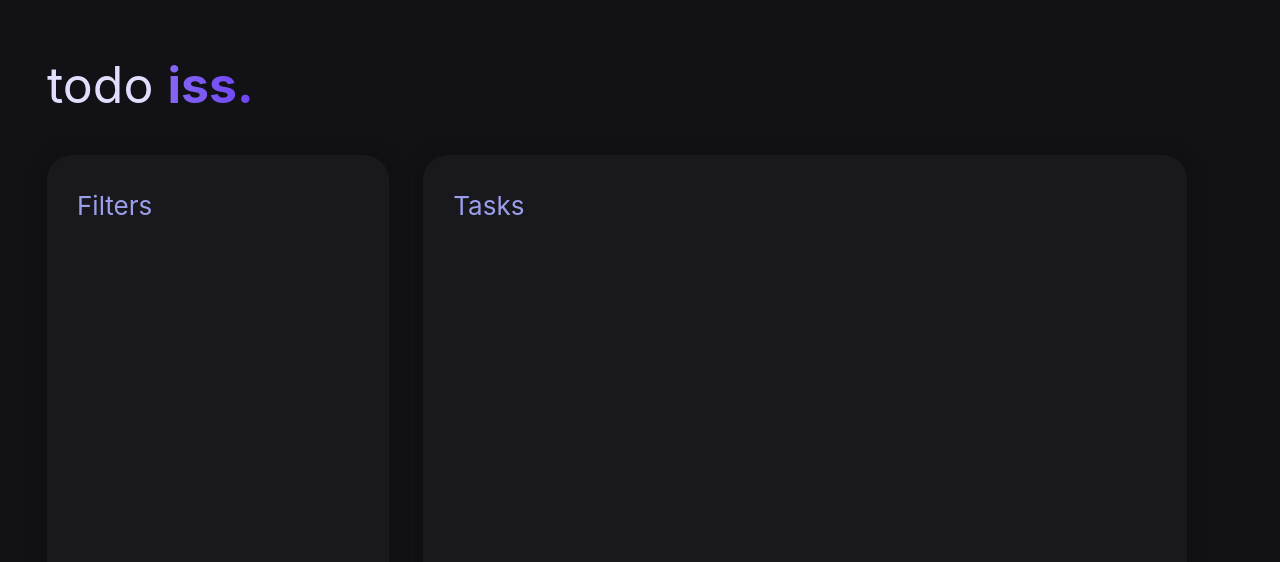
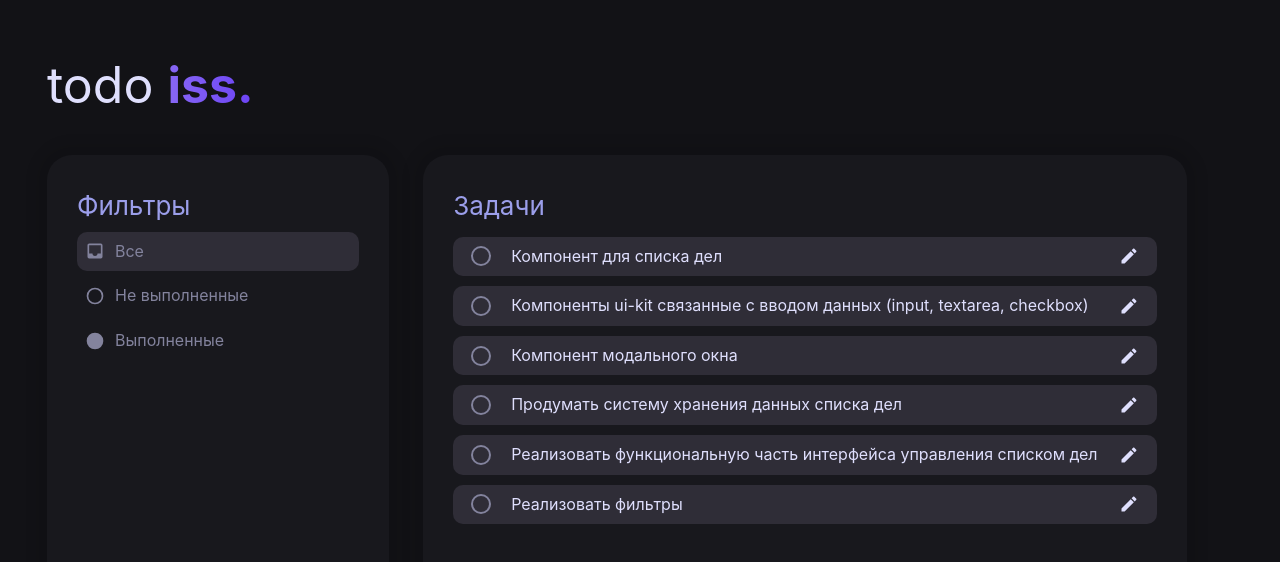
Before and after one commit to michaelWebDeveloper/TodoIss, a Vue app: page / in a window 1280 px wide. Shown: the top 562 px of the page. Built offline with nearby package versions, Linux system fonts and the light colour scheme.

Commit message:
* added icons and ui kit components * added ui components * added raw version of partially working app

```diff
--- a/src/App.vue
+++ b/src/App.vue
@@ -1,9 +1,49 @@
 <script setup lang="ts">
-/**
- * Поскольку мне не очень интересно делать тестовые задания в свободное время,
- * я решил сделать что-то без ui фремфорков, чтобы мне было поинтереснее
- */
+import {ref} from "vue";
+import IssTaskItem from '@/components/ui-kit/IssTaskItem.vue';
+import IssFilterItem from '@/components/ui-kit/IssFilterItem.vue';
+import IconInbox from '@/components/icons/IconInbox.vue';
+import IconDone from '@/components/icons/IconDone.vue';
+import IconNotDone from '@/components/icons/IconNotDone.vue';
 
+const todoItems = ref([
+    {
+      id: 1,
+      name: 'Компонент для списка дел',
+      description: 'Нужно учитывать скролл в случае если дел будет больше чем экран',
+      isDone: false
+    },
+    {
+      id: 2,
+      name: 'Компоненты ui-kit связанные с вводом данных (input, textarea, checkbox)',
+      description: 'Нужно учитывать вылидацию данных (не позволять пустые либо слишком объёмные данные)',
+      isDone: false
+    },
+    {
+      id: 3,
+      name: 'Компонент модального окна',
+      description: '',
+      isDone: false
+    },
+    {
+      id: 4,
+      name: 'Продумать систему хранения данных списка дел',
+      description: 'Нужно продумать каким образом обеспечивать сихранизацию данных между pinia и localstorage',
+      isDone: false
+    },
+    {
+      id: 4,
+      name: 'Реализовать функциональную часть интерфейса управления списком дел',
+      description: 'Добавление задачи, Редактирование задачи, Выбор задач для удаления, Удаление списка задач',
+      isDone: false
+    },
+    {
+      id: 4,
+      name: 'Реализовать фильтры',
+      description: 'Добавить геттеры в стор задач.',
+      isDone: false
+    },
+])
 </script>
 
 <template>
@@ -19,12 +59,31 @@
     <div class="todo">
       <!-- Filters -->
       <aside class="card todo-filters">
-        <h2 class="todo-title">filters</h2>
+        <h2 class="todo-title">Фильтры</h2>
+
+        <IssFilterItem text="Все" :is-active="true">
+          <icon-inbox/>
+        </IssFilterItem>
+
+        <IssFilterItem text="Не выполненные" :is-active="false">
+          <icon-done/>
+        </IssFilterItem>
+
+        <IssFilterItem text="Выполненные" :is-active="false">
+          <icon-not-done/>
+        </IssFilterItem>
+
       </aside>
 
       <!-- TodoList -->
       <main class="card todo-todo_list">
-        <h2 class="todo-title">tasks</h2>
+        <h2 class="todo-title">Задачи</h2>
+        <IssTaskItem
+            v-for="todo in todoItems"
+            :key="todo.id"
+            @changeState="todo.isDone = !todo.isDone"
+            :todo-item="todo"
+        />
       </main>
     </div>
   </div>
--- a/src/assets/base.css
+++ b/src/assets/base.css
@@ -1,13 +1,15 @@
 :root {
   --background: #121216;
   --background-soft: #18181d;
-  --hover-color: #2f2d37;
+  --background-interactable: rgb(47, 45, 55);
+  --background-interactable-hover: rgba(47, 45, 55, 0.7);
 
   --heading-color: #9b9eea;
   --icon-color: #83839d;
   --text-color: #dfdffd;
   --accent-color: #825ef6;
-  --accent-gradient: linear-gradient(90deg, rgb(135, 103, 244) 0%, rgb(108, 67, 245) 100%)
+  --accent-gradient: linear-gradient(90deg, rgb(135, 103, 244) 0%, rgb(108, 67, 245) 100%);
+  --accent-gradient-button: linear-gradient(130deg, rgb(112, 76, 245) 0%, rgb(40, 5, 166) 100%);
 
 }
 
--- /dev/null
+++ b/src/components/icons/IconDeleteChecked.vue
@@ -0,0 +1,16 @@
+<template>
+  <svg xmlns="http://www.w3.org/2000/svg" :width="size" :height="size" fill="currentColor" viewBox="0 0 24 24">
+    <path d="M19,3H5A2,2 0 0,0 3,5V19A2,2 0 0,0 5,21H19A2,2 0 0,0 21,19V5A2,2 0 0,0 19,3M19,19H5V5H19V19M17,17H7V7H17V17Z" />
+  </svg>
+</template>
+
+<script setup>
+import { defineProps } from "vue";
+
+defineProps({
+  size: {
+    type: Number,
+    default: 20,
+  }
+})
+</script>
--- /dev/null
+++ b/src/components/icons/IconDeleteUnchecked.vue
@@ -0,0 +1,16 @@
+<template>
+  <svg xmlns="http://www.w3.org/2000/svg" :width="size" :height="size" fill="currentColor" viewBox="0 0 24 24">
+    <path d="M19,3H5C3.89,3 3,3.89 3,5V19A2,2 0 0,0 5,21H19A2,2 0 0,0 21,19V5C21,3.89 20.1,3 19,3M19,5V19H5V5H19Z" />
+  </svg>
+</template>
+
+<script setup>
+import { defineProps } from "vue";
+
+defineProps({
+  size: {
+    type: Number,
+    default: 20,
+  }
+})
+</script>
--- /dev/null
+++ b/src/components/icons/IconDone.vue
@@ -0,0 +1,16 @@
+<template>
+  <svg xmlns="http://www.w3.org/2000/svg" :width="size" :height="size" fill="currentColor" viewBox="0 0 24 24">
+    <path d="M12,20A8,8 0 0,1 4,12A8,8 0 0,1 12,4A8,8 0 0,1 20,12A8,8 0 0,1 12,20M12,2A10,10 0 0,0 2,12A10,10 0 0,0 12,22A10,10 0 0,0 22,12A10,10 0 0,0 12,2Z" />
+  </svg>
+</template>
+
+<script setup>
+import { defineProps } from "vue";
+
+defineProps({
+  size: {
+    type: Number,
+    default: 20,
+  }
+})
+</script>
--- /dev/null
+++ b/src/components/icons/IconEdit.vue
@@ -0,0 +1,16 @@
+<template>
+  <svg xmlns="http://www.w3.org/2000/svg" :width="size" :height="size" fill="currentColor" viewBox="0 0 24 24">
+    <path d="M20.71,7.04C21.1,6.65 21.1,6 20.71,5.63L18.37,3.29C18,2.9 17.35,2.9 16.96,3.29L15.12,5.12L18.87,8.87M3,17.25V21H6.75L17.81,9.93L14.06,6.18L3,17.25Z" />
+  </svg>
+</template>
+
+<script setup>
+import { defineProps } from "vue";
+
+defineProps({
+  size: {
+    type: Number,
+    default: 20,
+  }
+})
+</script>
--- /dev/null
+++ b/src/components/icons/IconInbox.vue
@@ -0,0 +1,16 @@
+<template>
+  <svg xmlns="http://www.w3.org/2000/svg" :width="size" :height="size" fill="currentColor" viewBox="0 0 24 24">
+    <path d="M19,15H15A3,3 0 0,1 12,18A3,3 0 0,1 9,15H5V5H19M19,3H5C3.89,3 3,3.9 3,5V19A2,2 0 0,0 5,21H19A2,2 0 0,0 21,19V5A2,2 0 0,0 19,3Z" />
+  </svg>
+</template>
+
+<script setup>
+import { defineProps } from "vue";
+
+defineProps({
+  size: {
+    type: Number,
+    default: 20,
+  }
+})
+</script>
--- /dev/null
+++ b/src/components/icons/IconNotDone.vue
@@ -0,0 +1,16 @@
+<template>
+  <svg xmlns="http://www.w3.org/2000/svg" :width="size" :height="size" fill="currentColor" viewBox="0 0 24 24">
+    <path d="M12,2A10,10 0 0,0 2,12A10,10 0 0,0 12,22A10,10 0 0,0 22,12A10,10 0 0,0 12,2Z" />
+  </svg>
+</template>
+
+<script setup>
+import { defineProps } from "vue";
+
+defineProps({
+  size: {
+    type: Number,
+    default: 20,
+  }
+})
+</script>
--- /dev/null
+++ b/src/components/ui-kit/IssFilterItem.vue
@@ -0,0 +1,47 @@
+<script setup lang="ts">
+import { defineEmits, defineProps} from "vue";
+
+
+defineProps({
+  isActive: {
+    type: Boolean,
+    default: false
+  },
+  text: {
+    type: String,
+    default: ''
+  }
+})
+
+defineEmits(['changeState'])
+</script>
+
+<template>
+    <div class="filter-item" :class="{active: isActive}">
+      <slot></slot>
+      <div class="filter-item_text">{{text}}</div>
+    </div>
+
+</template>
+
+<style scoped>
+.filter-item{
+  padding: 7px 8px;
+  border-radius: 10px;
+  margin-top: 5px;
+  display: flex;
+  align-items: center;
+  color: var(--icon-color);
+  cursor: pointer;
+}
+.filter-item:hover{
+  background-color: var(--background-interactable-hover);
+}
+.filter-item_text{
+  font-size: 16px;
+  margin-left: 10px;
+}
+.active{
+  background-color: var(--background-interactable);
+}
+</style>
--- /dev/null
+++ b/src/components/ui-kit/IssTaskItem.vue
@@ -0,0 +1,99 @@
+<script setup lang="ts">
+import { defineEmits, defineProps, PropType} from "vue";
+import { Todo } from '@/types/todoTypes'
+import IconEdit from '@/components/icons/IconEdit.vue'
+import IconDeleteChecked from '@/components/icons/IconDeleteChecked.vue'
+import IconDeleteUnchecked from '@/components/icons/IconDeleteUnchecked.vue'
+
+defineProps({
+  deleteChecked: {
+    type: Boolean,
+    default: false
+  },
+  deleteMode: {
+    type: Boolean,
+    default: false
+  },
+  todoItem: {
+    type: Object as PropType<Todo>,
+    required: true
+  }
+})
+
+defineEmits(['changeState', 'editItem', 'checkDeleteItem' ])
+</script>
+
+<template>
+  <div class="todo-wrapper">
+    <div class="todo-item" :class="{['is-done']: todoItem.isDone}">
+      <div class="todo-item_info">
+        <div @click="$emit('changeState')" class="todo-item_state" :class="{['is-done']: todoItem.isDone}"></div>
+        <div class="todo-item_text">{{todoItem.name}}</div>
+      </div>
+      <div class="todo-item_interface">
+        <IconEdit @click="$emit('editItem')" class="todo-item_edit" />
+      </div>
+    </div>
+
+
+    <div @click="$emit('checkDeleteItem')" v-if="deleteMode" class="todo-item_delete">
+      <IconDeleteChecked size="26" v-if="deleteChecked" />
+      <IconDeleteUnchecked size="26" v-else />
+    </div>
+  </div>
+
+</template>
+
+<style scoped>
+.todo-wrapper{
+  position: relative;
+}
+.todo-item{
+  background-color: var(--background-interactable);
+  padding: 7px 18px;
+  border-radius: 10px;
+  margin-top: 10px;
+  display: flex;
+  justify-content: space-between;
+  align-items: center;
+  transition: opacity 1s;
+}
+.todo-item.is-done{
+  opacity: .4;
+}
+.todo-item_info{
+  display: flex;
+  align-items: center;
+}
+.todo-item_state{
+  margin-right: 20px;
+  width: 20px;
+  height: 20px;
+  border: 2px solid var(--icon-color);
+  border-radius: 50%;
+  cursor: pointer;
+}
+.todo-item_state.is-done{
+  background-color: var(--icon-color);
+}
+.todo-item_text{
+  font-size: 16px;
+}
+.todo-item_interface{
+  display: flex;
+  align-items: center;
+}
+.todo-item_edit{
+  cursor: pointer;
+}
+.todo-item_delete{
+  display: flex;
+  align-items: center;
+  margin-right: 10px;
+  color: #fa5858;
+  cursor: pointer;
+  position: absolute;
+  top: 7px;
+  right: 38px;
+}
+</style>
```
Also changed, not shown: src/components/icons/IconCommunity.vue (deleted, +0 -7 lines), src/components/ui-kit/IssButton.vue (added, +35 -0 lines), 1 other file (tests, documents, lock files or other folders).
